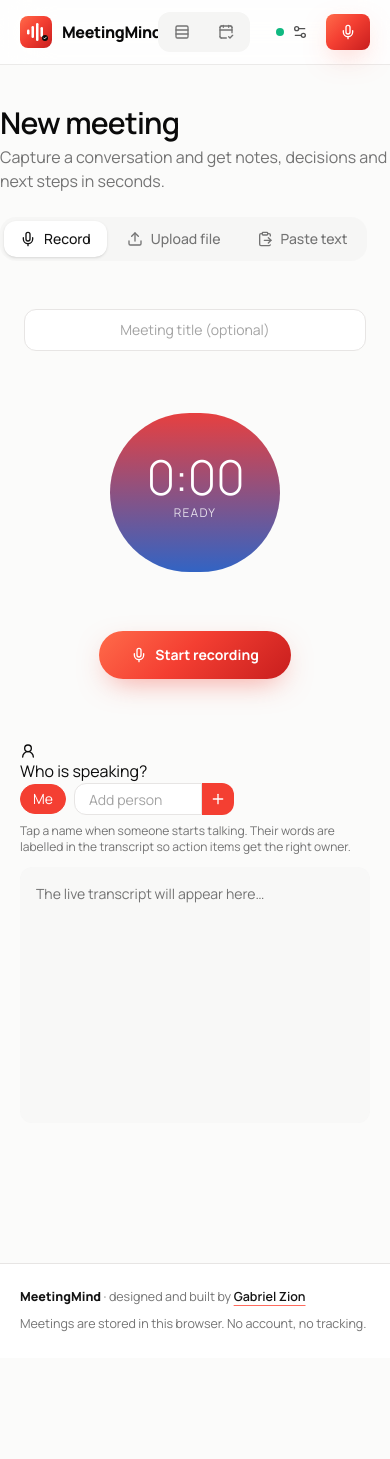
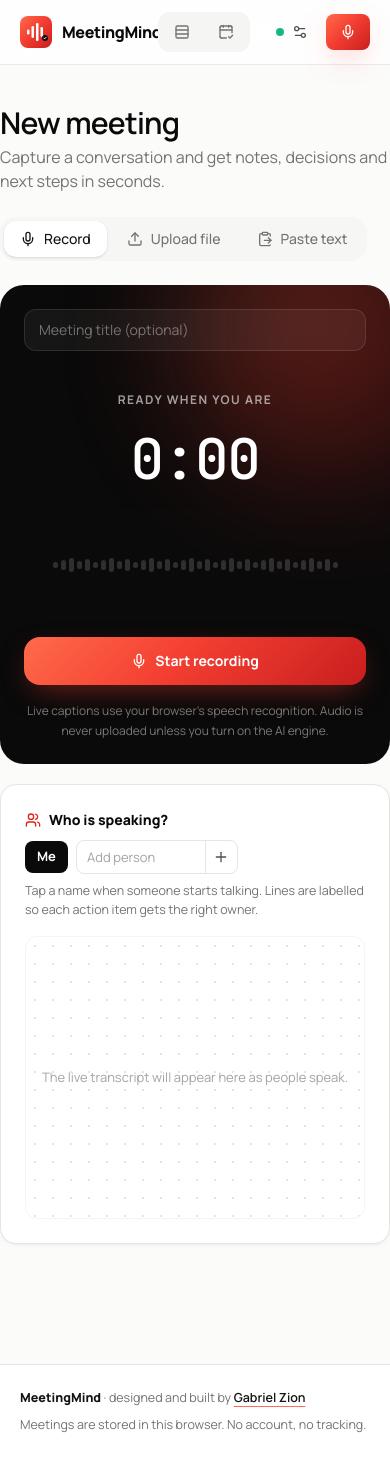
Before and after one commit to gabrielolarinre74-pixel/meetingmind-ai, a Next.js app: page /new in a window 390 px wide. Before the commit the page ends 1358 px from the top, so only its background shows below. Built offline with nearby package versions, Linux system fonts and the light colour scheme.

Commit message:
Redesign the recorder with a live microphone level meter and cleaner speaker tagging

```diff
--- a/components/Recorder.tsx
+++ b/components/Recorder.tsx
@@ -1,7 +1,7 @@
 'use client';
 
 import { useEffect, useRef, useState } from 'react';
-import { Loader2, Mic, Plus, Square, UserRound } from 'lucide-react';
+import { Loader2, Mic, Plus, Square, Users } from 'lucide-react';
 import toast from 'react-hot-toast';
 import { Button } from '@/components/ui/button';
 import { createMeeting } from '@/lib/process';
@@ -44,6 +44,7 @@ export default function Recorder({ onDone }: { onDone: (m: Meeting) => void }) {
   const [newSpeaker, setNewSpeaker] = useState('');
   const [title, setTitle] = useState('');
   const [hasSR, setHasSR] = useState(true);
+  const [levels, setLevels] = useState<number[]>(() => Array(36).fill(0));
 
   const recRef = useRef<SpeechRec | null>(null);
   const mediaRef = useRef<MediaRecorder | null>(null);
@@ -52,6 +53,8 @@ export default function Recorder({ onDone }: { onDone: (m: Meeting) => void }) {
   const startRef = useRef(0);
   const speakerRef = useRef(current);
   const activeRef = useRef(false);
+  const audioCtxRef = useRef<AudioContext | null>(null);
+  const rafRef = useRef(0);
   speakerRef.current = current;
 
   useEffect(() => setHasSR(!!getSpeechRecognition()), []);
@@ -67,6 +70,10 @@ export default function Recorder({ onDone }: { onDone: (m: Meeting) => void }) {
 
   function stopEverything() {
     activeRef.current = false;
+    cancelAnimationFrame(rafRef.current);
+    audioCtxRef.current?.close().catch(() => {});
+    audioCtxRef.current = null;
+    setLevels(Array(36).fill(0));
     recRef.current?.stop();
     if (mediaRef.current?.state === 'recording') mediaRef.current.stop();
     streamRef.current?.getTracks().forEach((t) => t.stop());
@@ -83,6 +90,7 @@ export default function Recorder({ onDone }: { onDone: (m: Meeting) => void }) {
     try {
       const stream = await navigator.mediaDevices.getUserMedia({ audio: true });
       streamRef.current = stream;
+      startMeter(stream);
       if (canWhisper) {
         const mimeType = pickMimeType();
         const rec = new MediaRecorder(stream, mimeType ? { mimeType } : undefined);
@@ -133,6 +141,31 @@ export default function Recorder({ onDone }: { onDone: (m: Meeting) => void }) {
     setStatus('recording');
   }
 
+  // Live input level so people can see the microphone is actually picking them up
+  function startMeter(stream: MediaStream) {
+    try {
+      const ctx = new AudioContext();
+      const analyser = ctx.createAnalyser();
+      analyser.fftSize = 256;
+      ctx.createMediaStreamSource(stream).connect(analyser);
+      audioCtxRef.current = ctx;
+      const data = new Uint8Array(analyser.frequencyBinCount);
+      let last = 0;
+      const tick = (t: number) => {
+        rafRef.current = requestAnimationFrame(tick);
+        if (t - last < 70) return;
+        last = t;
+        analyser.getByteTimeDomainData(data);
+        let peak = 0;
+        for (const v of data) peak = Math.max(peak, Math.abs(v - 128) / 128);
+        setLevels((prev) => [...prev.slice(1), Math.min(1, peak * 2.2)]);
+      };
+      rafRef.current = requestAnimationFrame(tick);
+    } catch {
+      /* metering is optional */
+    }
+  }
+
   async function stop() {
     const duration = Math.floor((Date.now() - startRef.current) / 1000);
     setStatus('processing');
@@ -179,58 +212,75 @@ export default function Recorder({ onDone }: { onDone: (m: Meeting) => void }) {
     setNewSpeaker('');
   };
 
+  const label = status === 'recording' ? 'Recording' : status === 'processing' ? 'Writing your notes' : 'Ready when you are';
+
   return (
-    <div className="grid gap-5 lg:grid-cols-[340px_1fr]">
-      <div className="card flex flex-col items-center p-6">
-        <input className="field mb-6 text-center" placeholder="Meeting title (optional)" maxLength={120} value={title} onChange={(e) => setTitle(e.target.value)} disabled={status !== 'idle'} />
-        <div className="relative mx-auto flex h-56 w-56 items-center justify-center">
-          <div className={cn('recording-box absolute h-full w-full rounded-full p-[12%] pt-[17%]', status === 'recording' && 'record-animation')}>
-            <div className="h-full w-full rounded-full" style={{ background: 'linear-gradient(#E31C1CD6, #003EB6CC)' }} />
+    <div className="grid gap-5 lg:grid-cols-[380px_minmax(0,1fr)]">
+      <div className="relative overflow-hidden rounded-3xl bg-ink-950 p-6 text-white">
+        <div className={cn('pointer-events-none absolute -right-20 -top-24 h-72 w-72 rounded-full bg-brand-gradient blur-3xl transition-opacity duration-700', status === 'recording' ? 'opacity-70' : 'opacity-30')} />
+        <div className="relative">
+          <input
+            className="w-full rounded-xl border border-white/10 bg-white/5 px-3.5 py-2.5 text-sm text-white outline-none placeholder:text-white/40 focus:border-white/30"
+            placeholder="Meeting title (optional)"
+            maxLength={120}
+            value={title}
+            onChange={(e) => setTitle(e.target.value)}
+            disabled={status !== 'idle'}
+          />
+          <div className="mt-10 text-center">
+            <div className="flex items-center justify-center gap-2 text-[12px] font-bold uppercase tracking-[0.12em] text-white/60">
+              {status === 'recording' && <span className="h-2 w-2 animate-pulse rounded-full bg-brand-500" />}
+              {label}
+            </div>
+            <div className="mt-2 font-mono text-[56px] font-medium tabular-nums tracking-tight">{formatTime(seconds)}</div>
           </div>
-          <div className="z-10 text-center text-white">
-            <div className="text-5xl font-light tabular-nums tracking-tight">{formatTime(seconds)}</div>
-            <div className="mt-1 text-xs uppercase tracking-widest opacity-80">{status === 'recording' ? 'Recording' : status === 'processing' ? 'Processing' : 'Ready'}</div>
+          <div className="mt-6 flex h-20 items-center justify-center gap-[3px]" aria-hidden>
+            {levels.map((l, i) => (
+              <span
+                key={i}
+                className={cn('w-[5px] rounded-full transition-[height] duration-75', status === 'recording' ? 'bg-gradient-to-t from-brand-600 to-brand-300' : 'bg-white/15')}
+                style={{ height: `${status === 'recording' ? Math.max(6, l * 80) : 6 + ((i * 7) % 5) * 2}px` }}
+              />
+            ))}
           </div>
+          <div className="mt-8 flex justify-center">
+            {status === 'idle' && <Button size="lg" className="w-full rounded-2xl" onClick={start}><Mic /> Start recording</Button>}
+            {status === 'recording' && <Button size="lg" className="w-full rounded-2xl bg-white text-ink-950 shadow-none hover:bg-white/90 hover:brightness-100" onClick={stop}><Square className="fill-current" /> Stop and write notes</Button>}
+            {status === 'processing' && <Button size="lg" disabled className="w-full rounded-2xl"><Loader2 className="animate-spin" /> Working…</Button>}
+          </div>
+          <p className="mt-4 text-center text-[12px] leading-relaxed text-white/45">
+            {hasSR ? 'Live captions use your browser’s speech recognition. Audio is never uploaded unless you turn on the AI engine.' : 'Live captions need Chrome or Edge. With an API key, audio is transcribed by Whisper instead.'}
+          </p>
         </div>
-        <div className="mt-8">
-          {status === 'idle' && (
-            <Button size="lg" className="rounded-full px-8" onClick={start}><Mic className="h-5 w-5" /> Start recording</Button>
-          )}
-          {status === 'recording' && (
-            <Button size="lg" variant="dark" className="rounded-full px-8" onClick={stop}><Square className="h-4 w-4 fill-current" /> Stop & analyse</Button>
-          )}
-          {status === 'processing' && (
-            <Button size="lg" disabled className="rounded-full px-8"><Loader2 className="h-5 w-5 animate-spin" /> Working…</Button>
-          )}
-        </div>
-        {!hasSR && <p className="mt-4 text-center text-xs text-amber-700">Live captions need Chrome or Edge. With an API key, audio is transcribed by Whisper instead.</p>}
       </div>
 
-      <div className="card flex min-h-[420px] flex-col p-5">
-        <div className="mb-3">
-          <div className="section-title"><UserRound className="h-4 w-4" />Who is speaking?</div>
+      <div className="panel flex min-h-[460px] flex-col p-6">
+        <div className="mb-4">
+          <div className="mb-2.5 flex items-center gap-2 text-[14px] font-extrabold"><Users className="h-4 w-4 text-brand-600" />Who is speaking?</div>
           <div className="flex flex-wrap items-center gap-2">
             {speakers.map((s) => (
-              <button key={s} onClick={() => setCurrent(s)} className={cn('rounded-full border px-3 py-1 text-sm transition', current === s ? 'border-brand-500 bg-brand-500 text-white' : 'border-ink-300/50 hover:border-brand-400')}>
+              <button key={s} onClick={() => setCurrent(s)} className={cn('h-8 rounded-lg px-3 text-[13px] font-bold transition', current === s ? 'bg-ink-950 text-white' : 'bg-ink-100 text-ink-600 hover:bg-ink-200')}>
                 {s}
               </button>
             ))}
-            <div className="flex items-center">
-              <input className="field h-8 w-32 rounded-r-none py-1" placeholder="Add person" value={newSpeaker} onChange={(e) => setNewSpeaker(e.target.value)} onKeyDown={(e) => e.key === 'Enter' && addSpeaker()} />
-              <button className="flex h-8 items-center rounded-r-xl bg-brand-500 px-2 text-white" onClick={addSpeaker} aria-label="Add speaker"><Plus className="h-4 w-4" /></button>
+            <div className="flex items-center overflow-hidden rounded-lg border border-ink-200 focus-within:border-brand-400">
+              <input className="h-8 w-32 bg-transparent px-2.5 text-[13px] outline-none placeholder:text-ink-400" placeholder="Add person" value={newSpeaker} maxLength={30} onChange={(e) => setNewSpeaker(e.target.value)} onKeyDown={(e) => e.key === 'Enter' && addSpeaker()} />
+              <button className="grid h-8 w-8 place-items-center border-l border-ink-200 text-ink-600 hover:bg-ink-50" onClick={addSpeaker} aria-label="Add speaker"><Plus className="h-4 w-4" /></button>
             </div>
           </div>
-          <p className="mt-2 text-xs text-ink-500">Tap a name when someone starts talking. Their words are labelled in the transcript so action items get the right owner.</p>
+          <p className="mt-2 text-[12.5px] text-ink-500">Tap a name when someone starts talking. Lines are labelled so each action item gets the right owner.</p>
         </div>
-        <div className="flex-1 space-y-3 overflow-y-auto rounded-xl bg-ink-300/10 p-4 text-sm leading-relaxed">
-          {segments.length === 0 && !interim && <p className="text-ink-500">The live transcript will appear here…</p>}
+        <div className="dot-grid flex-1 space-y-3 overflow-y-auto rounded-xl border border-ink-100 p-4 text-[14px] leading-relaxed">
+          {segments.length === 0 && !interim && (
+            <div className="grid h-full place-items-center text-center text-[13px] text-ink-400">The live transcript will appear here as people speak.</div>
+          )}
           {segments.map((s, i) => (
-            <p key={i}>
-              <span className="mr-2 font-mono text-xs text-ink-300">{formatTime(s.time)}</span>
-              <b className="text-brand-700">{s.speaker}:</b> {s.text}
+            <p key={i} className="animate-rise rounded-lg bg-white/90 px-3 py-2 shadow-card">
+              <span className="mr-2 font-mono text-[11px] text-ink-400">{formatTime(s.time)}</span>
+              <b className="font-extrabold">{s.speaker}</b> <span className="text-ink-700">{s.text}</span>
             </p>
           ))}
-          {interim && <p className="italic text-ink-500">{interim}</p>}
+          {interim && <p className="px-3 italic text-ink-500">{interim}</p>}
         </div>
       </div>
     </div>
```
